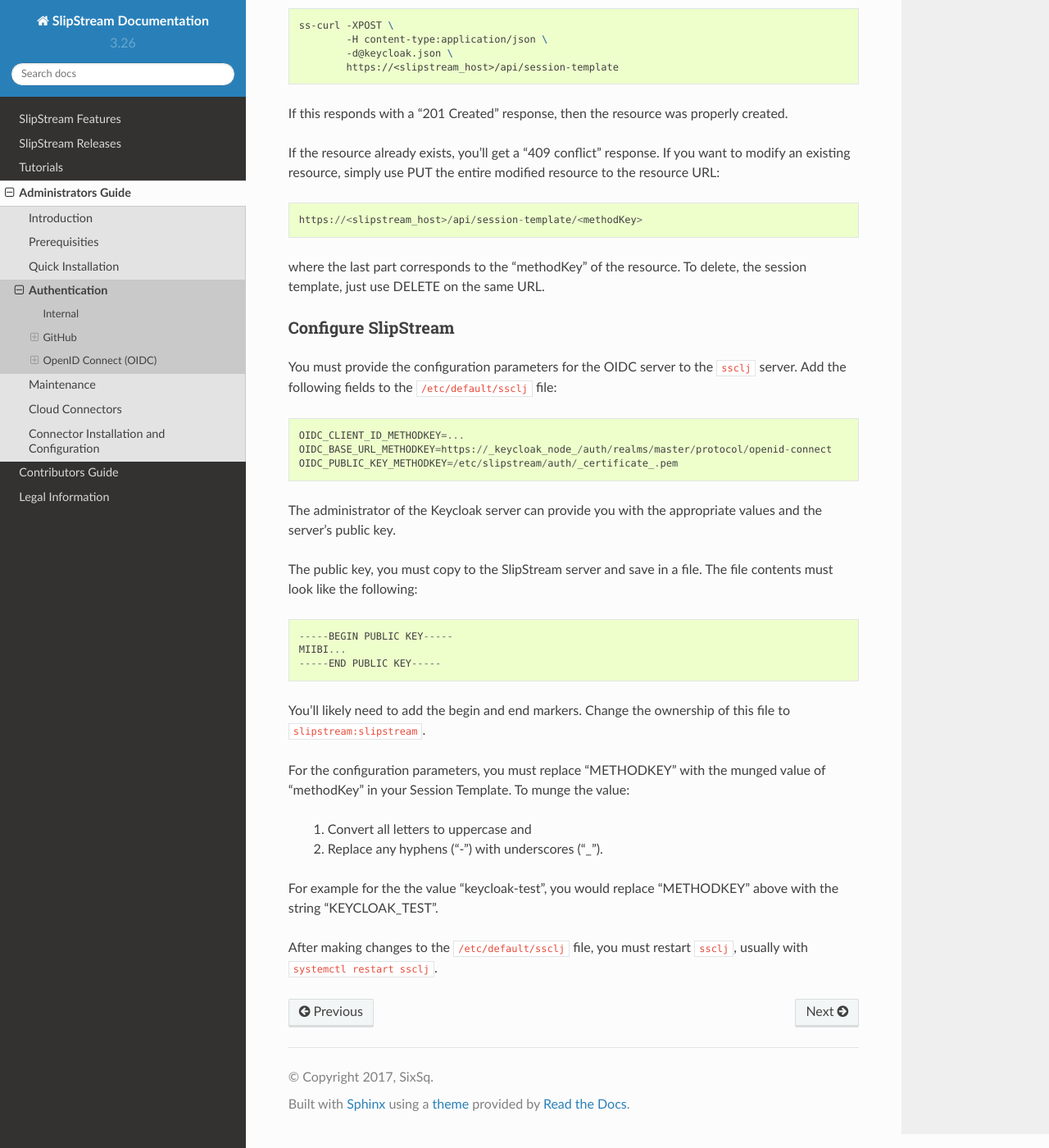
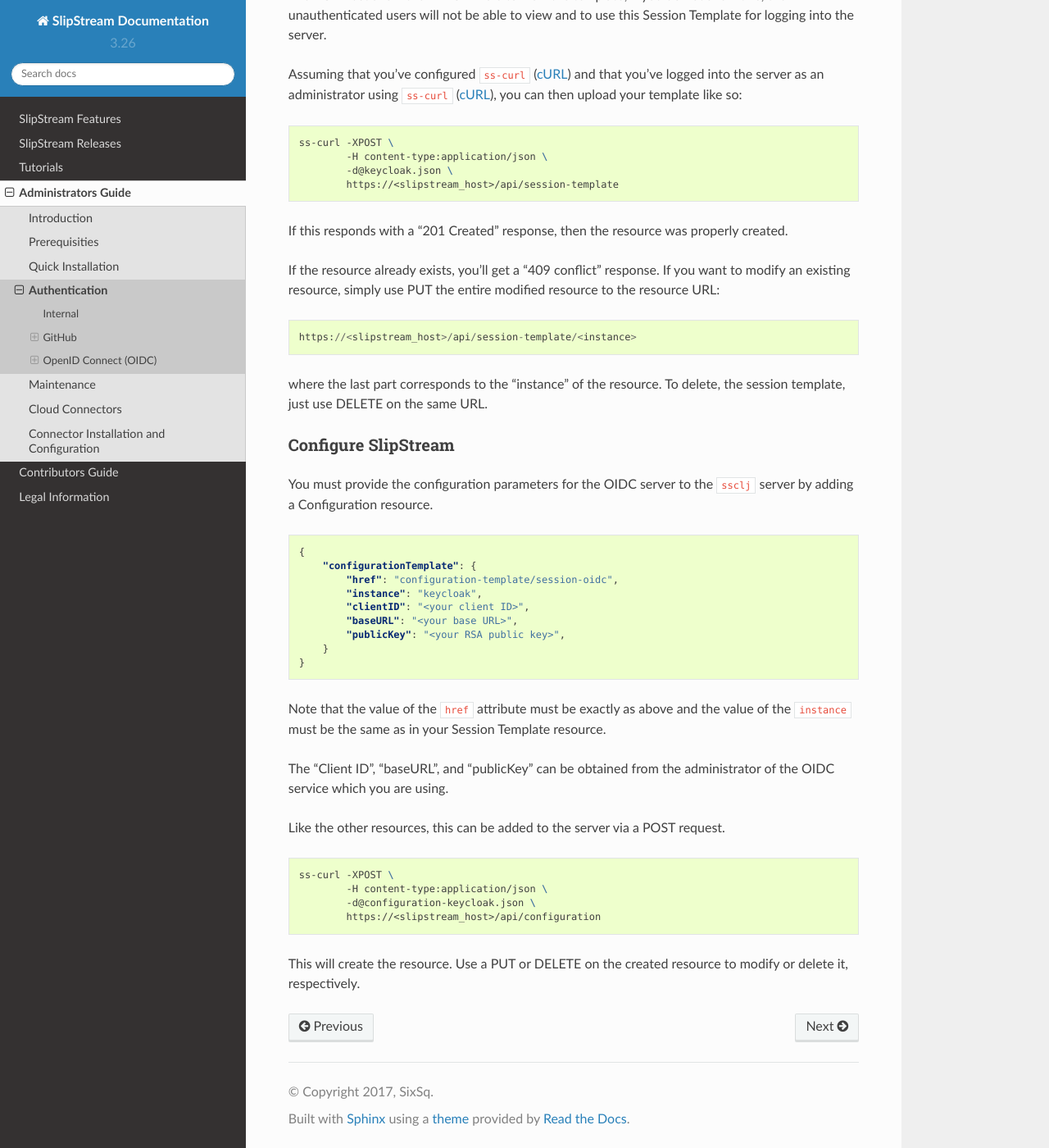
Before and after one commit to slipstream/SlipStreamDocumentation, a Sphinx documentation site: the page built from docs/administrator_guide/authentication.rst, in a window 1280 px wide and 1400 px high, scrolled down 5835 px. Shown: the whole window at 82% size. Built offline with Sphinx 7.4.7 and the Read the Docs theme 2.0.0, drawn with Linux system fonts in a browser that asks for light colours; some of the changed text lies outside the part shown.

Commit message:
update documentation for use of configuration resources for authentication methods

```diff
--- a/docs/administrator_guide/authentication.rst
+++ b/docs/administrator_guide/authentication.rst
@@ -71,9 +71,9 @@
 GitHub as an identity provider you must:
 
  1. Register an OAuth application within your GitHub organization,
- 2. Configure the ``/etc/default/ssclj`` file with the GitHub OAuth
-    application parameters, and
- 3. Add an appropriate Session Template resource to your SlipStream
+ 2. Add an appropriate Session Template resource to your SlipStream
+    server, and
+ 3. Add the associated Configuration resource to your SlipStream
     server.
 
 The following sections provide detailed instructions for each of these
@@ -131,7 +131,7 @@
 
    {
       "method": "github",
-      "methodKey": "github-test",
+      "instance": "github-test",
       "name": "Sign In with GitHub (Test)",
       "description": "GitHub Authentication Using the Test Application Definition",
       "acl": {
@@ -150,7 +150,7 @@
    }
 
 **For GitHub OAuth Apps, the value for the "method" key must be
-"github".** You may set "methodKey" to any identifier that you would
+"github".** You may set "instance" to any identifier that you would
 like; this identifier is used in the server configuration described
 below.
 
@@ -180,34 +180,48 @@
 If you want to modify an existing resource, simply use PUT the entire
 modified resource to the resource URL::
 
-  https://<slipstream_host>/api/session-template/<methodKey>
+  https://<slipstream_host>/api/session-template/<instance>
 
-where the last part corresponds to the "methodKey" of the resource.
+where the last part corresponds to the "instance" of the resource.
 To delete, the session template, just use DELETE on the same URL.
 
 Configure SlipStream
 ~~~~~~~~~~~~~~~~~~~~
 
 You must provide the configuration parameters for the GitHub OAuth
-application to the ``ssclj`` server.  Add the following fields to the
-``/etc/default/ssclj`` file::
+application to the ``ssclj`` server.  This is done by adding a
+Configuration resource to the server.
 
-  GITHUB_CLIENT_ID_METHODKEY=...
-  GITHUB_CLIENT_SECRET_METHODKEY=...
+.. code-block:: json
 
-where you must provide the "Client ID" and "Client Secret" values that
-you obtained from your application registration in GitHub.  You must
-replace "METHODKEY" with the munged value of "methodKey" in your
-Session Template.  To munge the value:
+   {
+       "configurationTemplate": {
+           "href": "configuration-template/session-github",
+           "instance": "github-test",
+           "clientID": "<your client id>",
+           "clientSecret": "<your client secret>"
+       }
+   }
 
- 1. Convert all letters to uppercase and
- 2. Replace any hyphens ("-") with underscores ("_").
+Note that the value of the ``href`` attribute must be exactly as above
+and the value of the ``instance`` must be the same as in your Session
+Template resource.
 
-For example for the the value "github-test", you would replace
-"METHODKEY" above with the string "GITHUB_TEST".
+The "Client ID" and "Client Secret" are the values that you obtained
+from your application registration in GitHub.
 
-After making changes to the ``/etc/default/ssclj`` file, you must
-restart ``ssclj``, usually with ``systemctl restart ssclj``.
+Like the other resources, this can be added to the server via a POST
+request.
+
+.. code-block:: bash
+
+   ss-curl -XPOST \
+           -H content-type:application/json \
+           -d@configuration-github.json \
+           https://<slipstream_host>/api/configuration
+
+This will create the resource.  Use a PUT or DELETE on the created
+resource to modify or delete it, respectively.
 
 OpenID Connect (OIDC)
 ---------------------
@@ -240,7 +254,7 @@
 
    {
       "method": "oidc",
-      "methodKey": "keycloak",
+      "instance": "keycloak",
       "name": "Sign In with eduGAIN or Elixir AAI",
       "description": "OIDC Authentication Using Nuvla Keycloak Server for eduGAIN or Elixir AAI",
       "acl": {
@@ -259,7 +273,7 @@
    }
 
 **For OIDC-based services, the value for the "method" key must be
-"oidc".** You may set "methodKey" to any identifier that you would
+"oidc".** You may set "instance" to any identifier that you would
 like; this identifier is used in the server configuration described
 below.
 
@@ -288,48 +302,48 @@
 If you want to modify an existing resource, simply use PUT the entire
 modified resource to the resource URL::
 
-  https://<slipstream_host>/api/session-template/<methodKey>
+  https://<slipstream_host>/api/session-template/<instance>
 
-where the last part corresponds to the "methodKey" of the resource.
+where the last part corresponds to the "instance" of the resource.
 To delete, the session template, just use DELETE on the same URL.
 
 Configure SlipStream
 ~~~~~~~~~~~~~~~~~~~~
 
 You must provide the configuration parameters for the OIDC server to
-the ``ssclj`` server.  Add the following fields to the
-``/etc/default/ssclj`` file::
+the ``ssclj`` server by adding a Configuration resource.
 
-  OIDC_CLIENT_ID_METHODKEY=...
-  OIDC_BASE_URL_METHODKEY=https://_keycloak_node_/auth/realms/master/protocol/openid-connect
-  OIDC_PUBLIC_KEY_METHODKEY=/etc/slipstream/auth/_certificate_.pem
+.. code-block:: json
 
-The administrator of the Keycloak server can provide you with the
-appropriate values and the server's public key.
+   {
+       "configurationTemplate": {
+           "href": "configuration-template/session-oidc",
+           "instance": "keycloak",
+           "clientID": "<your client ID>",
+           "baseURL": "<your base URL>",
+           "publicKey": "<your RSA public key>",
+       }
+   }
 
-The public key, you must copy to the SlipStream server and save in a
-file.  The file contents must look like the following::
+Note that the value of the ``href`` attribute must be exactly as above
+and the value of the ``instance`` must be the same as in your Session
+Template resource.
 
-  -----BEGIN PUBLIC KEY-----
-  MIIBI...
-  -----END PUBLIC KEY-----
+The "Client ID", "baseURL", and "publicKey" can be obtained from the
+administrator of the OIDC service which you are using.
 
-You'll likely need to add the begin and end markers.  Change the
-ownership of this file to ``slipstream:slipstream``.
+Like the other resources, this can be added to the server via a POST
+request.
 
-For the configuration parameters, you must replace "METHODKEY" with
-the munged value of "methodKey" in your Session Template.  To munge
-the value:
+.. code-block:: bash
 
- 1. Convert all letters to uppercase and
- 2. Replace any hyphens ("-") with underscores ("_").
+   ss-curl -XPOST \
+           -H content-type:application/json \
+           -d@configuration-keycloak.json \
+           https://<slipstream_host>/api/configuration
 
-For example for the the value "keycloak-test", you would replace
-"METHODKEY" above with the string "KEYCLOAK_TEST".
-
-After making changes to the ``/etc/default/ssclj`` file, you must
-restart ``ssclj``, usually with ``systemctl restart ssclj``.
-
+This will create the resource.  Use a PUT or DELETE on the created
+resource to modify or delete it, respectively.
 
 
 .. _OIDC: http://openid.net/connect/
```
